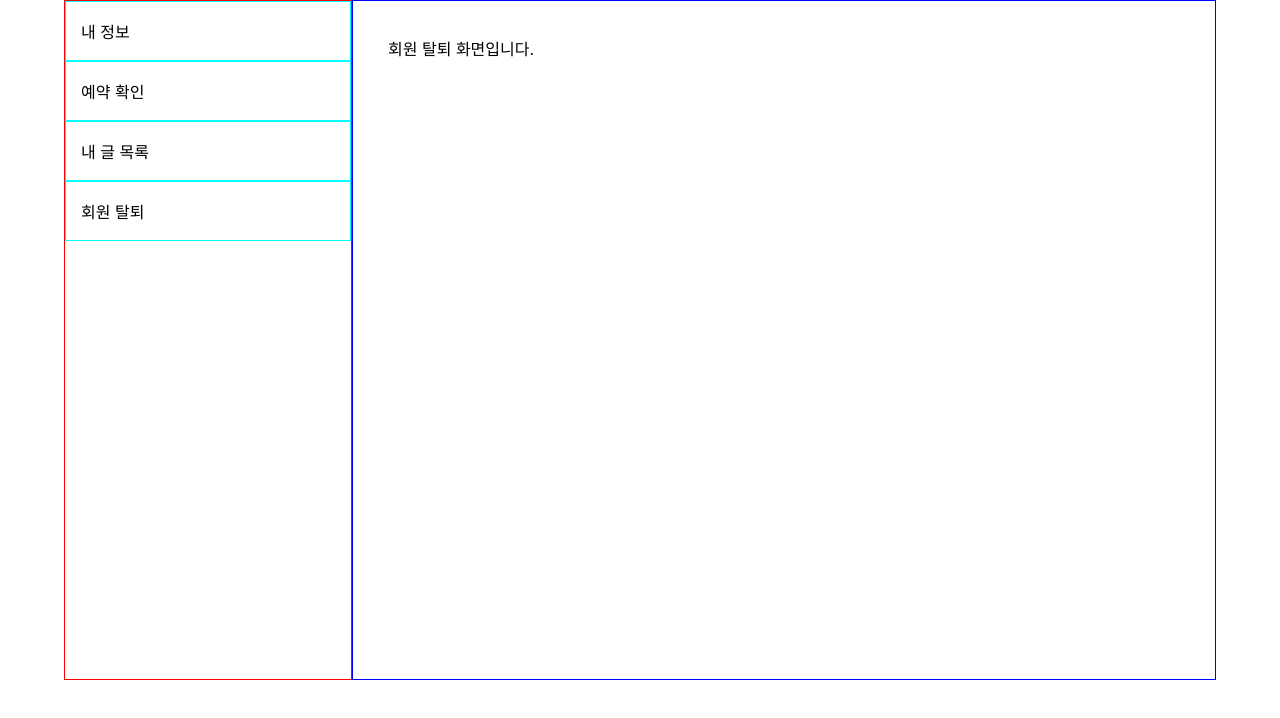
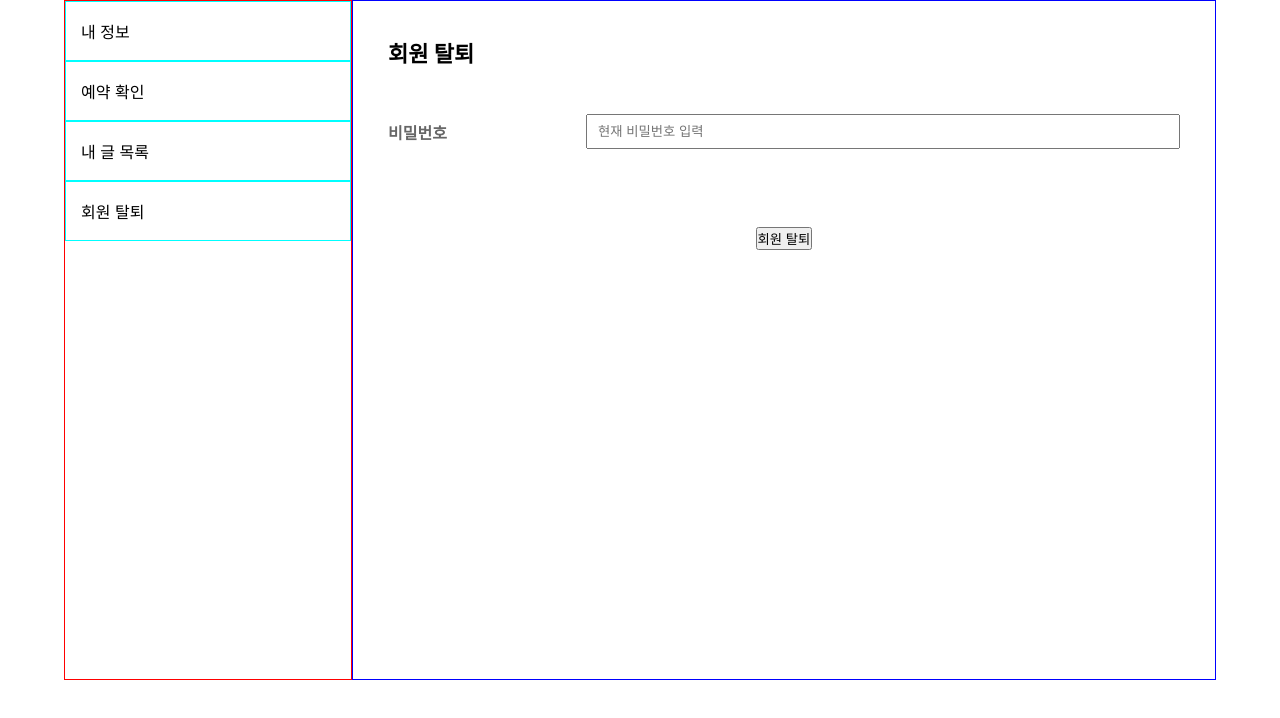
Before and after one commit to starble25/restaurant-service, a React (Create React App) app in the folder src/front/: page / in a window 1280 px wide. Both pictures are taken after a click on the element "회원 탈퇴". Shown: the top 718 px of the page. Built offline with nearby package versions, Linux system fonts and the light colour scheme; no server answers.

Commit message:
react 회원탈퇴 기능 구현

```diff
--- a/src/front/src/pages/customer/Customer.js
+++ b/src/front/src/pages/customer/Customer.js
@@ -2,6 +2,7 @@ import './Customer.css';
 import axios from 'axios';
 import { useState, useEffect } from 'react';
 import MyInfo from './MyInfo';
+import Withdraw from './Withdraw';
 
 function Customer() {
     const [activeMenu, setActiveMenu] = useState('myInfo'); // 현재 활성화된 메뉴
@@ -24,7 +25,9 @@ function Customer() {
             case 'myReviews':
                 return <MyReviews />;
             case 'withdraw':
-                return <Withdraw />;
+                return <Withdraw
+                id={id}
+                />;
             default:
                 return <div>content</div>;
         }
@@ -68,11 +71,4 @@ function MyReviews() {
     );
 }
 
-// 회원 탈퇴
-function Withdraw() {
-    return (
-        <div>회원 탈퇴 화면입니다.</div>
-    );
-}
-
 export default Customer;
--- a/src/front/src/pages/customer/MyInfo.js
+++ b/src/front/src/pages/customer/MyInfo.js
@@ -1,6 +1,7 @@
 import axios from "axios";
 import { useState, useEffect } from "react";
 import "./MyInfo.css";
+import verifyPassword from "./verifyPassword";
 
 // 내 정보
 function MyInfo({ id, myInfo, setMyInfo, profileImagePath }) {
@@ -60,13 +61,18 @@ function MyInfo({ id, myInfo, setMyInfo, profileImagePath }) {
 function ModifyMyInfo({ myInfo, setMyInfo, setIsEditing }) {
     const [modifyInfo, setModifyInfo] = useState(myInfo);
 
-    const handleSubmit = () => {
+    const handleSubmit = async () => {
         if( !validateForm(modifyInfo) ) {
             return;
         }
 
-        if( !verifyPassword(modifyInfo) ) {
-            console.log('verify : ' + verifyPassword(modifyInfo));
+        // const verify = await verifyPassword(modifyInfo);
+        // if( !verify ) {
+        //     console.log('verify : ' + verifyPassword(modifyInfo));
+        //     return;
+        // }
+
+        if( !(await verifyPassword(modifyInfo) ) ) {
             return;
         }
 
@@ -75,31 +81,28 @@ function ModifyMyInfo({ myInfo, setMyInfo, setIsEditing }) {
         }
         //모든 검증 완료
 
-
         axios.put('api/users/modify-user', modifyInfo)
             .then( res => {
                 console.log("정보 업데이트 성공:", res.data);
+                window.location.reload();
             })
             .catch( error => {
                 console.log("업데이트 중 오류 발생:", error);
                 setModifyInfo({ ...modifyInfo, password: '' });
             });
-
-        //모든 작업 완료 후 실행
-        window.location.reload();
     };
 
     //Backend 비밀번호 검증
-    const verifyPassword = async (modifyInfo) => {
-        try {
-            const res = await axios.post('api/users/verify-password', modifyInfo);
-            console.log("비밀번호 검증 성공:", res.data);
-            return true;
-        } catch (error) {
-            console.log("비밀번호 검증 실패", error);
-            return false;
-        }
-    };
+    // const verifyPassword = async (modifyInfo) => {
+    //     try {
+    //         const res = await axios.post('api/users/verify-password', modifyInfo);
+    //         console.log("비밀번호 검증 성공:", res.data);
+    //         return true;
+    //     } catch (error) {
+    //         console.log("비밀번호 검증 실패", error);
+    //         return false;
+    //     }
+    // };
 
 
     // 입력 검증
--- /dev/null
+++ b/src/front/src/pages/customer/Withdraw.css
@@ -0,0 +1,46 @@
+.withdrawContainer {
+    height: 100%;
+}
+
+.withdrawContainer h3 {
+    font-size: 22px;
+    height: 50px;
+}
+
+.withdrawContainer .inputContainer {
+    display: flex;
+    height: 15%;
+}
+
+.withdrawContainer .inputContainer .type {
+    width: 25%;
+    color: #666666;
+    font-weight: bold;
+
+    display: flex;
+    align-items: center;
+}
+
+.withdrawContainer .inputContainer .inputWrapper {
+    width: 75%;
+
+    display: flex;
+    align-items: center;
+
+    & input {
+        width: 100%;
+        height: 35px;
+        padding-left: 10px;
+    }
+}
+
+.withdrawContainer .errorMessage {
+    position: absolute;
+    color: red;
+    margin-top: 70px;
+}
+
+.withdrawContainer .btnWithdraw {
+    display: block;
+    margin-top: 50px;
+}
--- /dev/null
+++ b/src/front/src/pages/customer/Withdraw.js
@@ -0,0 +1,62 @@
+import { useState } from 'react';
+import './Withdraw.css';
+import verifyPassword from './verifyPassword';
+import axios from 'axios';
+
+// 회원 탈퇴
+function Withdraw({ id }) {
+    const [myInfo, setMyInfo] = useState({ id: id, password: '' });
+    const [errorMessage, setErrorMessage] = useState('');
+
+    const handleSubmit = async () => {
+        if( !myInfo.id || !myInfo.password || !myInfo.password.trim() ) {
+            setErrorMessage('비밀번호를 다시 입력해주세요');
+            setMyInfo({ ...myInfo, password: '' });
+            return;
+        }
+        setErrorMessage('');
+
+        if( !(await verifyPassword(myInfo)) ) {
+            setErrorMessage('비밀번호를 다시 입력해주세요');
+            setMyInfo({ ...myInfo, password: '' });
+            return;
+        }
+
+        await axios.delete('api/users/delete-user', { data: myInfo })
+        .then(res => {
+            console.log("회원 탈퇴 성공:", res.data);
+            window.location.href = '/'; //탈퇴 성공시 메인페이지로 이동시킬 예정
+        })
+        .catch(error => {
+            console.log("회원 탈퇴 중 오류 발생:", error);
+            setMyInfo({ ...myInfo, password: '' });
+        });
+    };
+
+    return (
+        <div className='withdrawContainer'>
+            <h3>회원 탈퇴</h3>
+            <div className='inputContainer'>
+                <div className='type'>비밀번호</div>
+                <div className='inputWrapper'>
+                    <input
+                        type='password'
+                        placeholder='현재 비밀번호 입력'
+                        value={myInfo.password || ''}
+                        onChange={(e) => setMyInfo({ ...myInfo, password: e.target.value })}
+                    />
+                    {errorMessage && <div className='errorMessage'>{errorMessage}</div>}
+                </div>
+            </div>
+            <div className='btnWrapper'>
+                <button
+                    type='submit'
+                    className='btnWithdraw'
+                    onClick={handleSubmit}
+                >회원 탈퇴</button>
+            </div>
+        </div>
+    );
+}
+
+export default Withdraw;
--- /dev/null
+++ b/src/front/src/pages/customer/verifyPassword.js
@@ -0,0 +1,30 @@
+import axios from "axios";
+
+// Backend 비밀번호 검증
+/**
+ * 비밀번호 검증 비동기 함수
+ * 반드시 async - await 사용
+ *
+ * @param {*} object - id, password 반드시 포함
+ * @returns {boolean} - 검증 결과 (성공: true, 실패: false)
+ */
+const verifyPassword = async (info) => {
+    try {
+        const res = await axios.post('api/users/verify-password', info);
+        console.log("비밀번호 검증 성공:", res.data);
+        return true;
+    } catch (error) {
+        console.log("비밀번호 검증 실패", error);
+        return false;
+    }
+};
+
+// ex)
+//
+// const handleSubmit = async () => {
+//     if( !(await verifyPassword(modifyInfo) ) ) {
+//         return;
+//     }
+// }
+
+export default verifyPassword;
```
